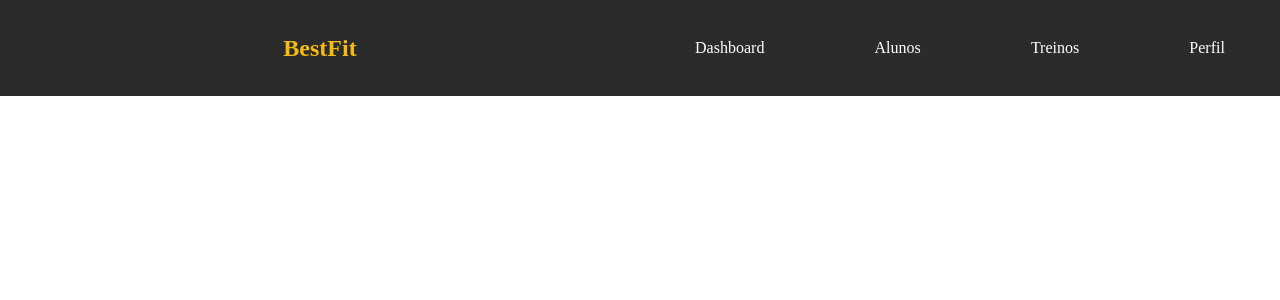
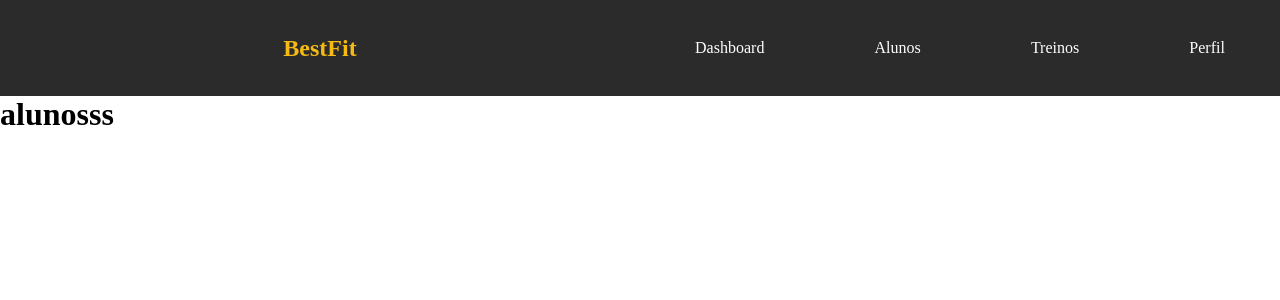
Before and after one commit to euluisdev/personal-app, a Next.js app: page /admin-users in a window 1280 px wide. Shown: the top 300 px of the page. Built offline with nearby package versions, Linux system fonts and the light colour scheme.

Commit message:
add feature: I created all the module.css files from the admin pages and imported them in their respective places

```diff
--- a/src/app/admin-users/page.js
+++ b/src/app/admin-users/page.js
@@ -2,13 +2,15 @@
 
 import AdminNavBar from '@/components/AdminNavBar';
 
+import styles from '../../styles/admin-users/page.module.css';
+
 const page = () => {
   return (
-    <div>
+    <div className={styles['users-container']}>
       <div><AdminNavBar /></div>
       <h1>alunosss</h1>
     </div>
-  )
-}
+  );
+};
 
 export default page;
--- a/src/app/admin-workout/page.js
+++ b/src/app/admin-workout/page.js
@@ -1,16 +1,18 @@
 'use client';
 
 import AdminNavBar from '@/components/AdminNavBar';
+
+import styles from '../../styles/admin-workout/page.module.css';
 
 import React from 'react'
 
 const page = () => {
   return (
-    <div>
+    <div className={styles['workout-container']}>
       <div><AdminNavBar /></div>
       <h1>workout</h1>
     </div>
   )
 }
 
-export default page
+export default page;
--- /dev/null
+++ b/src/styles/admin-users/page.module.css
@@ -0,0 +1,3 @@
+.users-container {
+    margin-top: 6rem;
+}
--- /dev/null
+++ b/src/styles/admin-workout/page.module.css
@@ -0,0 +1,3 @@
+.workout-container {
+    margin-top: 6rem;
+}
```
